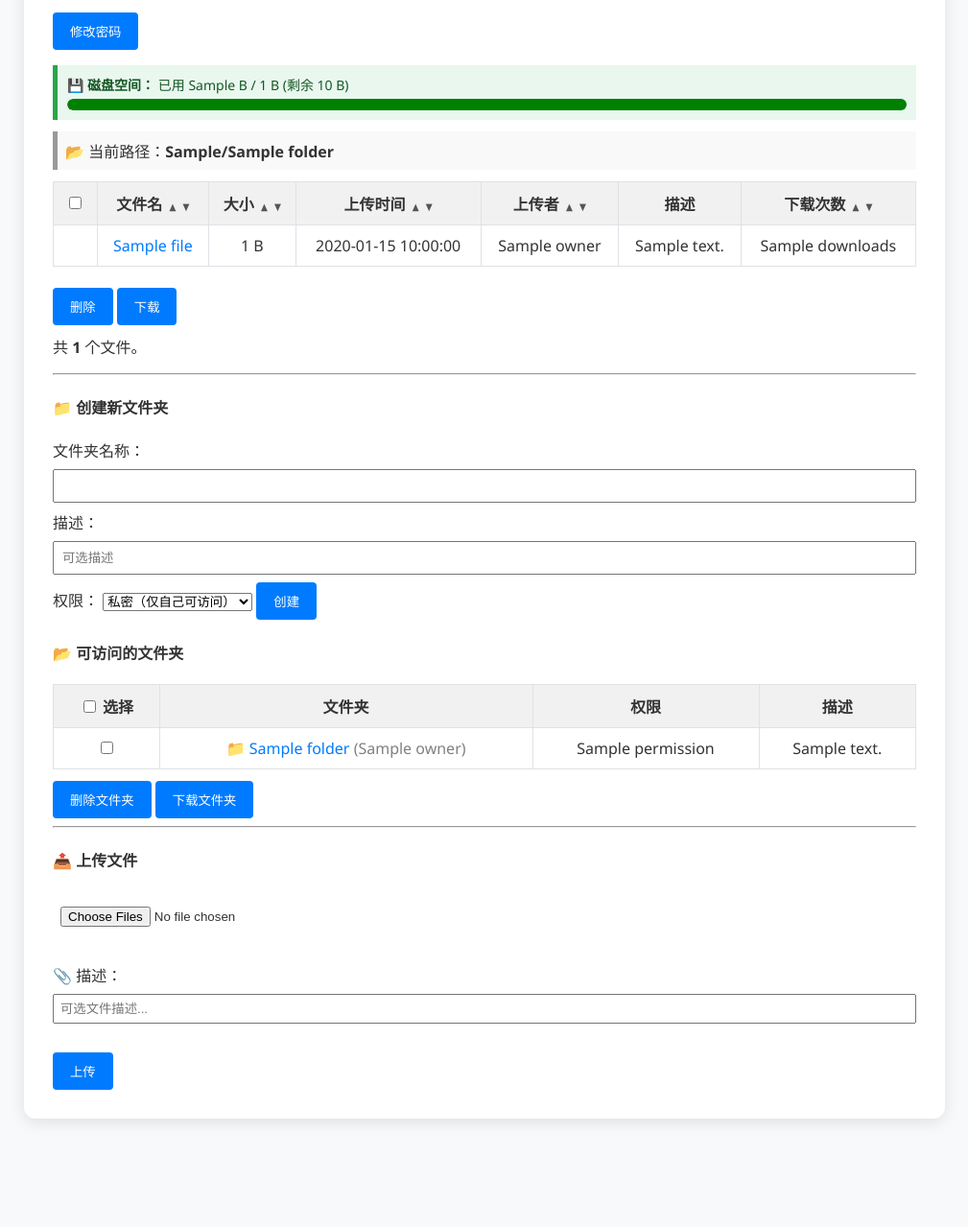
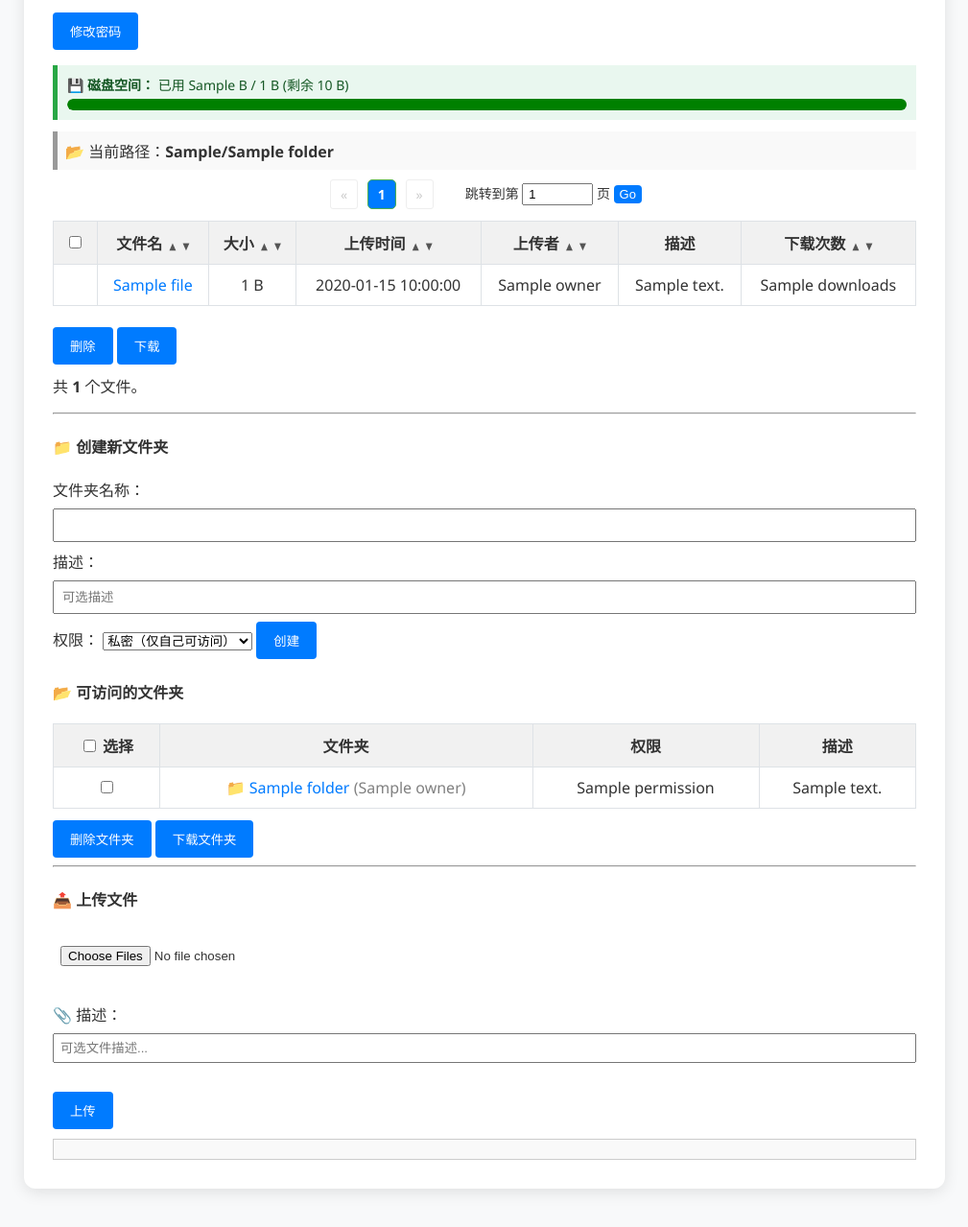
Before and after one commit to Miska-raligun/NetDisk, a Flask app: template templates/dashboard.html in a window 1280 px wide. Shown: the part 170-1449 px from the top of the page at 96% size, without its empty margins (135-1144 px from the left). Before the commit the page ends 1340 px from the top, so only its background shows below. Run offline with Flask 3, Linux system fonts and the light colour scheme; the template is opened without the code that fills it: most values are stand-ins (such as "Sample title", 1, 10 or a date in 2020).

Commit message:
v2.5 增加文件分页显示

```diff
--- a/app.py
+++ b/app.py
@@ -272,6 +272,16 @@ def dashboard():
 
     used_space=get_total_user_used_space(username)
 
+    try:
+        page = int(request.args.get('page', 1))
+    except ValueError:
+        page = 1
+
+    PER_PAGE = 10
+    total_files = len(files)
+    total_pages = (total_files + PER_PAGE - 1) // PER_PAGE
+    files = files[(page - 1) * PER_PAGE: page * PER_PAGE]
+
     return render_template("dashboard.html",
         username=username,
         #used_space=sum(f["size"] for f in files),
@@ -282,7 +292,10 @@ def dashboard():
         folder=folder,
         folder_owner=target_user,
         folders=visible_folders,
-        deleted_users=set()
+        deleted_users=set(),
+        page=page,
+        total_pages=total_pages,
+        total_files=total_files
     )
 
 
--- a/static/style.css
+++ b/static/style.css
@@ -122,3 +122,111 @@ th {
 .sort-arrow:hover {
     color: #007bff;
 }
+
+.pagination-container {
+    display: flex;
+    justify-content: space-between;
+    align-items: center;
+    margin-top: 15px;
+    font-size: 14px;
+}
+.pagination a, .pagination span {
+    margin: 0 3px;
+    padding: 4px 8px;
+    text-decoration: none;
+    border: 1px solid #ccc;
+    border-radius: 3px;
+    color: #333;
+}
+.pagination .active {
+    background-color: #4CAF50;
+    color: white;
+    font-weight: bold;
+    border-color: #4CAF50;
+}
+.pagination .disabled {
+    color: #ccc;
+    border-color: #eee;
+    cursor: not-allowed;
+}
+.pagination-jump input {
+    padding: 2px 5px;
+    font-size: 13px;
+}
+.pagination-jump button {
+    padding: 2px 6px;
+    font-size: 13px;
+}
+
+.pagination-container {
+    display: flex;
+    justify-content: center;
+    align-items: center;
+    margin-top: 15px;
+    font-size: 14px;
+    gap: 30px;
+}
+
+/* 文件名列 */
+td.filename-cell {
+    max-width: 300px;
+    word-wrap: break-word;
+    word-break: break-all;
+    white-space: normal;
+}
+
+/* 描述列 */
+td.description-cell {
+    max-width: 250px;
+    word-wrap: break-word;
+    word-break: break-all;
+    white-space: normal;
+}
+
+/* 上传者、时间、大小、下载次数 列 */
+td.meta-cell {
+    text-align: center;
+    white-space: nowrap;
+}
+
+/* 表头居中 */
+th {
+    text-align: center;
+}
+
+/* 分页按钮居中显示 */
+.pagination-container {
+    text-align: center;
+    margin-top: 10px;
+}
+
+.pagination a, .pagination span {
+    margin: 0 3px;
+    padding: 5px 10px;
+    display: inline-block;
+}
+
+.pagination .active {
+    font-weight: bold;
+    color: #fff;
+    background-color: #007BFF;
+    border-radius: 5px;
+}
+
+.pagination .disabled {
+    color: #ccc;
+}
+
+#progressContainer {
+    max-height: 280px;
+    overflow-y: auto;
+    border: 1px solid #ccc;
+    padding: 10px;
+    margin-top: 10px;
+    background: #f9f9f9;
+}
+.upload-item {
+    margin-bottom: 8px;
+    padding: 4px;
+    border-bottom: 1px solid #ddd;
+}
--- a/templates/dashboard.html
+++ b/templates/dashboard.html
@@ -295,6 +295,39 @@
         📂 当前路径：<strong>{{ folder_owner }}/{{ folder }}</strong>
     </div>
 
+    <div class="pagination-container">
+        <div class="pagination">
+            {% if page > 1 %}
+                <a href="{{ url_for('dashboard', folder=folder, user=folder_owner, page=page-1) }}">«</a>
+            {% else %}
+                <span class="disabled">«</span>
+            {% endif %}
+
+            {% for p in range(1, total_pages + 1) %}
+                {% if p == page %}
+                    <span class="active">{{ p }}</span>
+                {% else %}
+                    <a href="{{ url_for('dashboard', folder=folder, user=folder_owner, page=p) }}">{{ p }}</a>
+                {% endif %}
+            {% endfor %}
+
+            {% if page < total_pages %}
+                <a href="{{ url_for('dashboard', folder=folder, user=folder_owner, page=page+1) }}">»</a>
+            {% else %}
+                <span class="disabled">»</span>
+            {% endif %}
+        </div>
+
+        <div class="pagination-jump">
+            <form method="get" action="{{ url_for('dashboard') }}" style="display:inline;">
+                <input type="hidden" name="folder" value="{{ folder }}">
+                <input type="hidden" name="user" value="{{ folder_owner }}">
+                    跳转到第 <input type="number" name="page" min="1" max="{{ total_pages }}" value="{{ page }}" style="width: 60px;"> 页
+                    <button type="submit">Go</button>
+            </form>
+        </div>
+    </div>
+
     <form method="POST" action="{{ url_for('delete_many') }}">
         <table border="1" cellpadding="6" cellspacing="0" width="100%">
             <thead>
@@ -335,22 +368,22 @@
                             <input type="checkbox" name="files" value="{{ file.meta_key }}">
                         {% endif %}
                     </td>
-                    <td>
+                    <td class="filename-cell">
                         <a href="{{ url_for('preview_file', encoded=file.meta_key) }}" target="_blank">
                             {{ file.name }}
                         </a>
                     </td>
-                    <td>{{ file.size | format_size }}</td>
-                    <td>{{ file.time }}</td>
-                    <td>
+                    <td class="meta-cell">{{ file.size | format_size }}</td>
+                    <td class="meta-cell">{{ file.time }}</td>
+                    <td class="meta-cell">
                         {% if file.owner in deleted_users %}
                             <del style="color:red;">{{ file.owner }}</del>
                         {% else %}
                             {{ file.owner }}
                         {% endif %}
                     </td>
-                    <td>{{ file.description or '—' }}</td>
-                    <td id="downloads-{{ loop.index0 }}">{{ file.downloads }}</td>
+                    <td class="description-cell">{{ file.description or '—' }}</td>
+                    <td class="meta-cell" id="downloads-{{ loop.index0 }}">{{ file.downloads }}</td>
                     <!---
                     <td>
 
@@ -380,7 +413,7 @@
         <button id="multiDownloadBtn" type="button" onclick="handleMultiDownload()">下载</button>
         <span id="downloadStatus" style="margin-left: 10px; color: green;"></span>
         <p style="margin-top: 10px;">
-            共 <strong>{{ files|length }}</strong> 个文件。
+            共 <strong>{{ total_files }}</strong> 个文件。
         </p>
     </form>
 
@@ -458,6 +491,31 @@
     <div id="progressContainer"></div>
 
     <script>
+        function createProgressWrapper(fileName) {
+            const container = document.getElementById("progressContainer");
+
+            // 只移除状态为成功的项目，失败项不删
+            const successItems = [...container.children].filter(child =>
+                child.dataset.status === "success"
+            );
+
+            if (successItems.length >= 5) {
+                container.removeChild(successItems[0]);
+            }
+
+            const wrapper = document.createElement("div");
+            wrapper.className = "upload-item";
+            wrapper.dataset.status = "uploading";  // 初始状态
+
+            wrapper.innerHTML = `
+                <div><strong>${fileName}</strong></div>
+                <progress value="0" max="100" style="width: 300px;"></progress>
+                <span>上传中...</span>
+            `;
+            container.appendChild(wrapper);
+            return wrapper;
+        }
+
         const CHUNK_SIZE = 100 * 1024 * 1024; // 100MB 分片阈值
         const DIRECT_UPLOAD_LIMIT = 100 * 1024 * 1024; // 100MB 以下直接上传
 
@@ -473,18 +531,10 @@
             formData.append("user", user);
             formData.append("description", desc);
 
-            const container = document.getElementById("progressContainer");
-            const wrapper = document.createElement("div");
-            wrapper.innerHTML = `
-                <div><strong>${file.name}</strong></div>
-                <progress value="0" max="100" style="width: 300px;"></progress>
-                <span>上传中...</span>
-            `;
-            container.appendChild(wrapper);
+            const wrapper = createProgressWrapper(file.name);
             const progressBar = wrapper.querySelector("progress");
             const progressText = wrapper.querySelector("span");
 
-            // ✅ 改用 XMLHttpRequest 实现进度监听
             return new Promise((resolve, reject) => {
                 const xhr = new XMLHttpRequest();
                 xhr.open("POST", "/upload_one", true);
@@ -500,15 +550,18 @@
                 xhr.onload = function () {
                     if (xhr.status === 200) {
                         progressText.textContent = "✅ 上传成功";
+                        wrapper.dataset.status = "success";  // 标记状态
                         resolve();
                     } else {
                         progressText.textContent = "❌ 上传失败";
+                        wrapper.dataset.status = "fail";
                         reject();
                     }
                 };
 
                 xhr.onerror = function () {
                     progressText.textContent = "❌ 网络错误";
+                    wrapper.dataset.status = "fail";
                     reject();
                 };
 
@@ -522,19 +575,9 @@
             const user = document.getElementById("ownerInput").value;
             const desc = document.getElementById("descriptionInput").value;
 
-            let progressBar, progressText;
-            {
-                const container = document.getElementById("progressContainer");
-                const wrapper = document.createElement("div");
-                wrapper.innerHTML = `
-                    <div><strong>${file.name}</strong></div>
-                    <progress value="0" max="100" style="width: 300px;"></progress>
-                    <span>0%</span>
-                `;
-                container.appendChild(wrapper);
-                progressBar = wrapper.querySelector("progress");
-                progressText = wrapper.querySelector("span");
-            }
+            const wrapper = createProgressWrapper(file.name);
+            const progressBar = wrapper.querySelector("progress");
+            const progressText = wrapper.querySelector("span");
 
             let current = 0;
             const queue = [];
@@ -554,45 +597,43 @@
                     const xhr = new XMLHttpRequest();
                     xhr.open("POST", "/upload_chunk", true);
                     xhr.onload = () => {
-                        current += 1;
-                        const percent = Math.round((current / totalChunks) * 100);
-                        progressBar.value = percent;
-                        progressText.innerText = percent + '%';
-                        resolve();
+                        if (xhr.status === 200) {
+                            current += 1;
+                            const percent = Math.round((current / totalChunks) * 100);
+                            progressBar.value = percent;
+                            progressText.innerText = percent + '%';
+                            wrapper.dataset.status = "success";  // ✅ 标记为成功
+                            resolve();
+                        } else {
+                            progressText.innerText = '❌ 分片上传失败（状态码：' + xhr.status + '）';
+                            wrapper.dataset.status = "fail";     // ❌ 标记为失败
+                            reject();
+                        }
                     };
-                    xhr.onerror = () => reject();
+                    xhr.onerror = () => {
+                        progressText.innerText = '❌ 网络错误';
+                        wrapper.dataset.status = "fail";         // ❌ 标记为失败
+                        reject();
+                    };
                     xhr.send(form);
                 });
             }
 
-            // 构建上传任务
             for (let i = 0; i < totalChunks; i++) {
                 queue.push(createChunkTask(i));
             }
 
-            // 控制并发上传
             const pool = Array(MAX_CONCURRENT).fill(Promise.resolve());
             for (const task of queue) {
                 const next = pool.shift().then(task);
                 pool.push(next);
             }
 
-            // 等待所有上传完成
             await Promise.all(pool);
-
-            // ✅ 上传完所有分片后，调用合并接口
-            const mergeForm = new FormData();
-            mergeForm.append("filename", file.name);
-            mergeForm.append("total_chunks", totalChunks);
-            mergeForm.append("description", desc);
-            mergeForm.append("folder", folder);
-            mergeForm.append("user", user);
 
             await fetch("/merge_chunks", {
                 method: "POST",
-                headers: {
-                    'Content-Type': 'application/json'
-                },
+                headers: { 'Content-Type': 'application/json' },
                 body: JSON.stringify({
                     filename: file.name,
                     total_chunks: totalChunks,
@@ -603,6 +644,7 @@
             });
 
             progressText.innerText = '✅ 上传成功';
+            wrapper.dataset.status = "success";
         }
 
         document.getElementById('uploadForm').addEventListener('submit', async function (e) {
```
